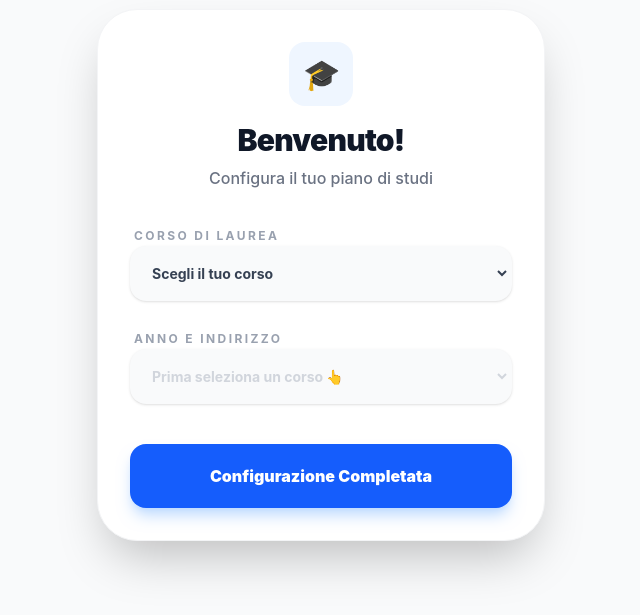
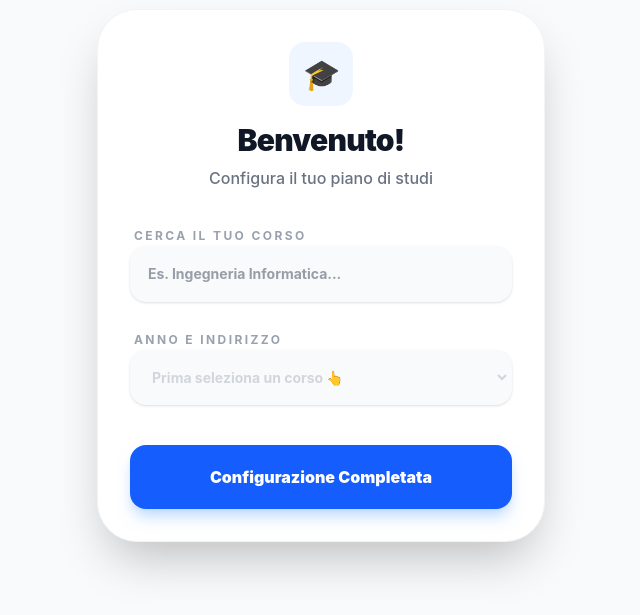
Before and after one commit to DiNataleAlessandro/orario-unisalento, a React (Vite) app: page /onboarding in a window 1280 px wide. Shown: the part 125-740 px from the top of the page, without its empty margins (319-959 px from the left). Built offline with nearby package versions, Linux system fonts and the light colour scheme.

Commit message:
Aggiunta barra di ricerca dinamica per l'onboarding

```diff
--- a/src/pages/Onboarding.tsx
+++ b/src/pages/Onboarding.tsx
@@ -1,4 +1,4 @@
-import { useState, useEffect } from 'react';
+import { useState, useEffect, useRef } from 'react';
 import { useNavigate } from 'react-router-dom';
 import { elenco_corsi } from '../corsiData';
 
@@ -6,9 +6,12 @@ export default function Onboarding() {
   const [corso, setCorso] = useState('');
   const [anno, setAnno] = useState('');
   const [listaCorsi, setListaCorsi] = useState<{valore: string, etichetta: string}[]>([]);
+  const [listaAnni, setListaAnni] = useState<{label: string, valore: string}[]>([]);
 
-  // NUOVO STATO: La lista dinamica degli anni/indirizzi
-  const [listaAnni, setListaAnni] = useState<{label: string, valore: string}[]>([]);
+  // NUOVI STATI PER LA RICERCA
+  const [ricerca, setRicerca] = useState('');
+  const [tendinaAperta, setTendinaAperta] = useState(false);
+  const tendinaRef = useRef<HTMLDivElement>(null);
 
   const navigate = useNavigate();
 
@@ -22,13 +25,21 @@ export default function Onboarding() {
     setListaCorsi(mappati);
   }, []);
 
-  // 2. EFFETTO MAGICO DINAMICO: Quando l'utente sceglie un corso, aggiorniamo gli anni!
+  // 2. Chiusura della tendina se si clicca fuori
+  useEffect(() => {
+    function gestisciClickFuori(event: MouseEvent) {
+      if (tendinaRef.current && !tendinaRef.current.contains(event.target as Node)) {
+        setTendinaAperta(false);
+      }
+    }
+    document.addEventListener("mousedown", gestisciClickFuori);
+    return () => document.removeEventListener("mousedown", gestisciClickFuori);
+  }, []);
+
+  // 3. EFFETTO MAGICO DINAMICO: Quando l'utente sceglie un corso, aggiorniamo gli anni!
   useEffect(() => {
     if (corso) {
-      // Troviamo il corso completo nel nostro database
       const corsoIntero = elenco_corsi.find((c: any) => c.valore === corso);
-
-      // Estraiamo i suoi anni/indirizzi specifici (se ne ha)
       if (corsoIntero && corsoIntero.elenco_anni) {
         setListaAnni(corsoIntero.elenco_anni);
       } else {
@@ -37,9 +48,26 @@ export default function Onboarding() {
     } else {
       setListaAnni([]);
     }
-    // Azzeriamo la tendina dell'anno ogni volta che cambia corso
     setAnno('');
   }, [corso]);
+
+  // Filtra i corsi in base a ciò che l'utente sta scrivendo
+  const corsiFiltrati = listaCorsi.filter(c =>
+    c.etichetta.toLowerCase().includes(ricerca.toLowerCase())
+  );
+
+  const selezionaCorso = (valoreCorso: string, nomeCorso: string) => {
+    setCorso(valoreCorso);
+    setRicerca(nomeCorso); // Scrive il nome completo nella barra
+    setTendinaAperta(false); // Chiude la tendina
+  };
+
+  const gestisciRicerca = (e: React.ChangeEvent<HTMLInputElement>) => {
+    setRicerca(e.target.value);
+    setTendinaAperta(true);
+    // Se l'utente cancella o modifica il testo, resettiamo il corso selezionato
+    if (corso) setCorso('');
+  };
 
   const salvaImpostazioni = () => {
     if (!corso || !anno) {
@@ -47,14 +75,13 @@ export default function Onboarding() {
       return;
     }
 
-    // Invece di leggere l'HTML, peschiamo i nomi esatti dai nostri dati
     const corsoScelto = listaCorsi.find(c => c.valore === corso);
     const annoScelto = listaAnni.find(a => a.valore === anno);
 
     localStorage.setItem('corsoCodice', corso);
     localStorage.setItem('annoCodice', anno);
     localStorage.setItem('corsoNome', corsoScelto?.etichetta || '');
-    localStorage.setItem('annoNome', annoScelto?.label || ''); // Salverà roba tipo "1 - INDIRIZZO STORICO"
+    localStorage.setItem('annoNome', annoScelto?.label || '');
 
     sessionStorage.clear();
     navigate('/');
@@ -72,23 +99,40 @@ export default function Onboarding() {
         </div>
 
         <div className="space-y-6">
-          {/* TENDINA 1: CORSO */}
-          <div className="space-y-2">
-            <label className="text-xs font-bold text-gray-400 uppercase tracking-[0.2em] ml-1">Corso di Laurea</label>
-            <select
-              id="select-corso"
+
+          {/* BARRA DI RICERCA CORSO (Il nuovo componente intelligente) */}
+          <div className="space-y-2 relative" ref={tendinaRef}>
+            <label className="text-xs font-bold text-gray-400 uppercase tracking-[0.2em] ml-1">Cerca il tuo Corso</label>
+            <input
+              type="text"
+              placeholder="Es. Ingegneria Informatica..."
               className="w-full bg-gray-50 border-2 border-transparent focus:border-blue-500 focus:bg-white rounded-2xl p-4 outline-none transition-all font-bold text-gray-700 shadow-sm text-sm"
-              value={corso}
-              onChange={(e) => setCorso(e.target.value)}
-            >
-              <option value="">Scegli il tuo corso</option>
-              {listaCorsi.map((c, i) => (
-                <option key={i} value={c.valore}>{c.etichetta}</option>
-              ))}
-            </select>
+              value={ricerca}
+              onChange={gestisciRicerca}
+              onClick={() => setTendinaAperta(true)}
+            />
+
+            {/* La tendina volante dei risultati */}
+            {tendinaAperta && (
+              <ul className="absolute z-50 w-full mt-2 bg-white border border-gray-100 rounded-2xl shadow-2xl max-h-60 overflow-y-auto">
+                {corsiFiltrati.length > 0 ? (
+                  corsiFiltrati.map((c, i) => (
+                    <li
+                      key={i}
+                      onClick={() => selezionaCorso(c.valore, c.etichetta)}
+                      className="p-4 hover:bg-blue-50 cursor-pointer border-b border-gray-50 last:border-none text-sm font-medium text-gray-700 transition-colors"
+                    >
+                      {c.etichetta}
+                    </li>
+                  ))
+                ) : (
+                  <li className="p-4 text-sm text-gray-400 text-center font-medium">Nessun corso trovato</li>
+                )}
+              </ul>
+            )}
           </div>
 
-          {/* TENDINA 2: ANNO / INDIRIZZO (Ora è Dinamica!) */}
+          {/* TENDINA 2: ANNO / INDIRIZZO */}
           <div className="space-y-2">
             <label className="text-xs font-bold text-gray-400 uppercase tracking-[0.2em] ml-1">Anno e Indirizzo</label>
             <select
```
